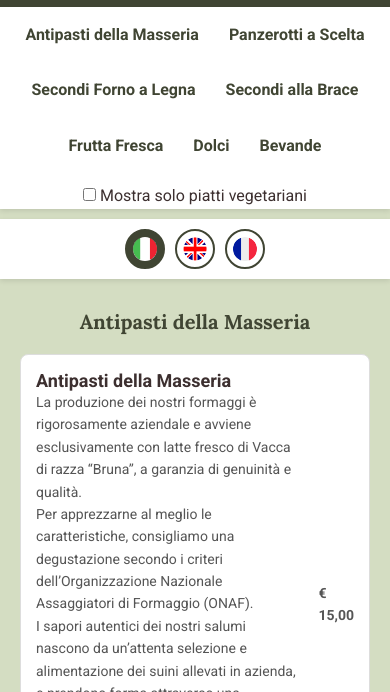
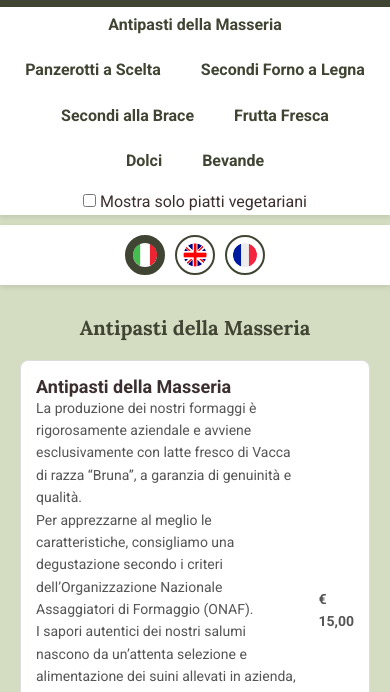
Before and after one commit to Valentina489/Men-Masseria-La-Lunghiera, a plain HTML site: page index.html in a window 390 px wide. Shown: the part 152-844 px from the top of the page. Drawn offline with Linux system fonts and the light colour scheme.

Commit message:
Update styles.css

```diff
--- a/styles.css
+++ b/styles.css
@@ -160,14 +160,17 @@ footer a {
 @media (max-width: 600px) {
     nav {
         padding: 0px 10px; /* Riduci il padding */
-        gap: 0px;
     }
 
     nav ul {
         flex-direction: row;
-        gap: 0px;
+        gap: 10px;
         padding: 0;
         margin: 0;
+    }
+
+    nav ul li {
+        margin: 5px 15px;
     }
 
     .logo {
```
